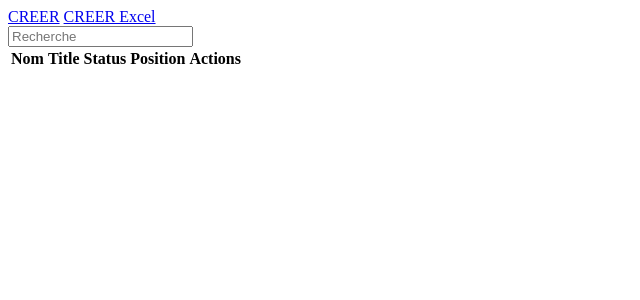
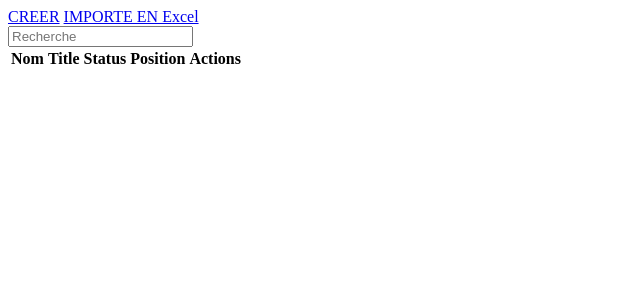
Before and after one commit to tchering/Siteprojetdwwm, a PHP site: page /View/client/listClient.html.php in a window 1280 px wide. Shown: the top 300 px of the page, without its empty margins (0-640 px from the left). Run offline with PHP 8.4, Linux system fonts and the light colour scheme; the template is opened without the code that fills it, so the values that code supplies are empty.

Commit message:
Update button label for Excel export

```diff
--- a/View/client/listClient.html.php
+++ b/View/client/listClient.html.php
@@ -1,7 +1,7 @@
 <table class="table align-middle mb-0 bg-white">
     <div class="d-flex justify-content-between align-items-center">
         <a href="client&action=insert" button type="button" class="btn btn-secondary my-2">CREER</button><i class="fas fa-plus"></i></a>
-        <a href="javascript:void(0);" button type="download" class="btn btn-secondary my-2" onclick="createExcel()">CREER Excel<i class="fas fa-table"></i></a>
+        <a href="javascript:void(0);" button type="download" class="btn btn-secondary my-2" onclick="createExcel()">IMPORTE EN Excel<i class="fas fa-table"></i></a>
         <div class="d-flex justify-content-center align-items-center mx-3">
             <input id="mot" name="mot" onkeydown="touch(event)" type="search" class="search" placeholder="Recherche">
             <a href="javascript:search()" class="search-logo text-dark"><i class="fa fa-search fa-lg"></i></a>
```
